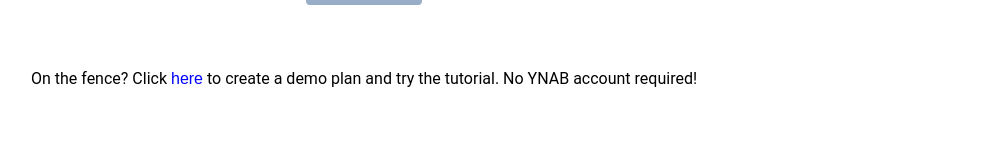
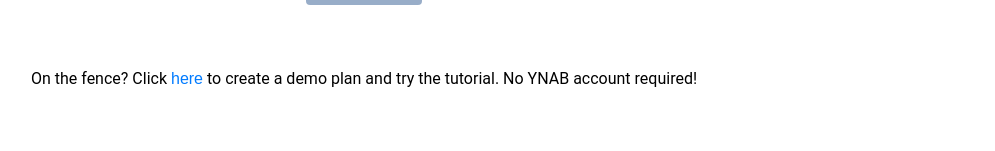
Before and after one commit to danielh-official/billsforynab, a SvelteKit app: page / in a window 1280 px wide. Shown: the part 430-581 px from the top of the page, without its empty margins (276-1271 px from the left). Built offline with nearby package versions, Linux system fonts and the light colour scheme; no server answers.

Commit message:
Update button color for demo plan to improve visibility

```diff
--- a/src/routes/+page.svelte
+++ b/src/routes/+page.svelte
@@ -173,7 +173,7 @@
 		.create-demo-plan-button {
 			padding: 0em 0em;
 			background-color: transparent;
-			color: blue;
+			color: #007bff;
 			border: none;
 			border-radius: none;
 			cursor: pointer;
```
